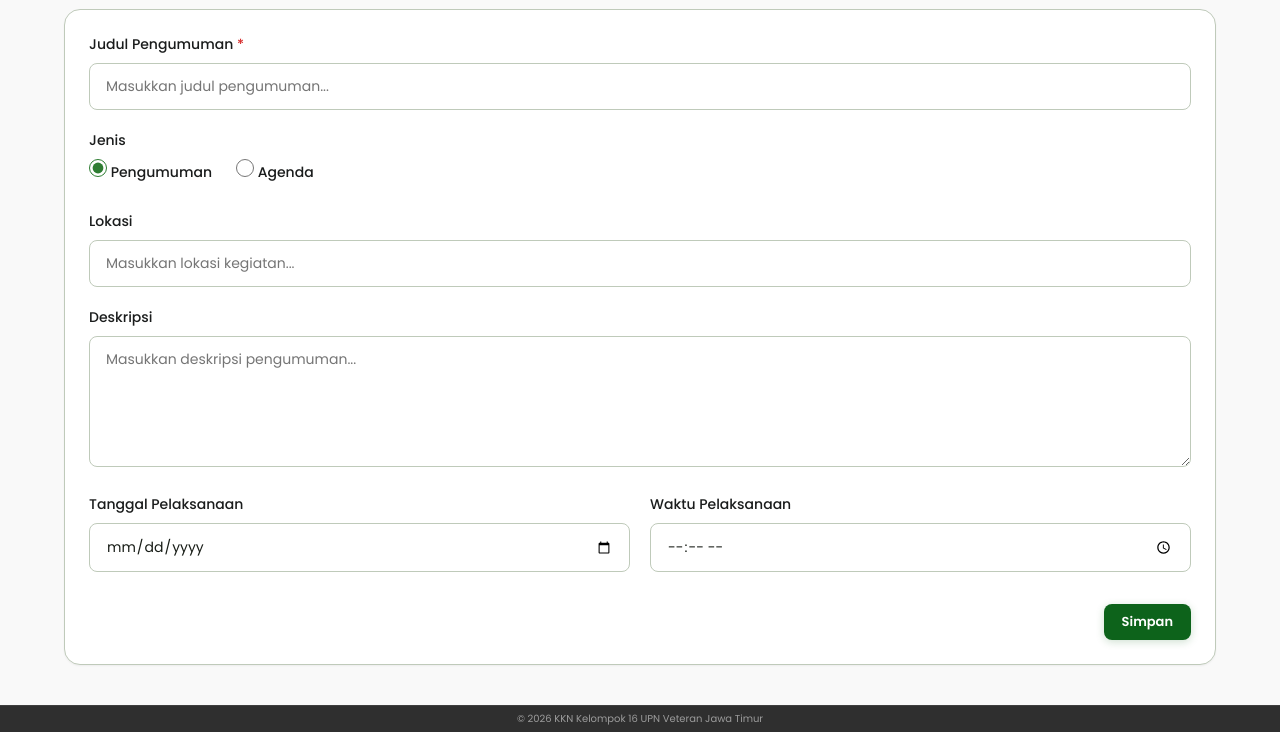
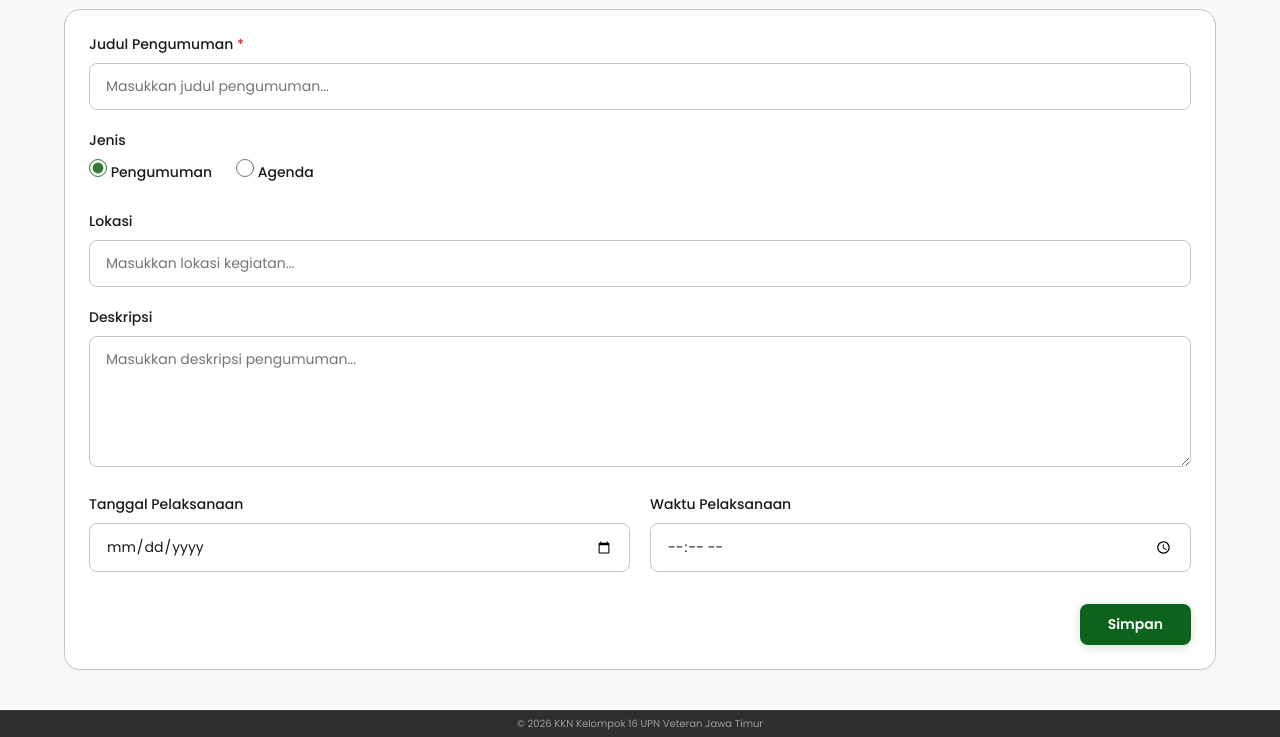
Before and after one commit to Dian2207/website-kkn, a Flask app: page /admin/tambah-pengumuman in a window 1280 px wide. Shown: the part 212-949 px from the top of the page. Run offline with Flask 3, Linux system fonts and the light colour scheme; the visitor is signed in with stand-in values (Sample User, id 1); some libraries are stand-ins or nearby versions.

Commit message:
button_save

```diff
--- a/static/static_admin/css/tambah_berita.css
+++ b/static/static_admin/css/tambah_berita.css
@@ -311,7 +311,7 @@ body {
     font-weight: 600;
     font-size: 13px;
     height: 38px;
-    min-width: 110px;
+    width: 100%;
     transition: .3s;
     font-family: 'Poppins', sans-serif;
     display: inline-flex;
@@ -320,6 +320,7 @@ body {
     gap: 6px;
     text-decoration: none;
 }
+
 
 .btn-save {
     background: #2f6f3e;
--- a/static/static_admin/css/tambah_pengumuman.css
+++ b/static/static_admin/css/tambah_pengumuman.css
@@ -425,20 +425,21 @@ padding-top: 10px;
     margin-top: 8px;
 }
 .btn-save {
-    display: flex;
+    display: inline-flex;
     align-items: center;
     justify-content: center;
-    gap: 6px;
-    padding: 8px 18px;
+    gap: 8px;
+    padding: 10px 28px;          /* ukuran baru */
+    background: #0D631B;
+    color: #fff;
+    border: none;
     border-radius: 8px;
-    font-size: 13px;
+    font-size: 14px;             /* ukuran font baru */
     font-weight: 600;
     font-family: 'Poppins', sans-serif;
-    border: none;
     cursor: pointer;
     transition: all 0.3s ease;
     text-decoration: none;
-    flex: 0 0 auto;            /* jangan memenuhi lebar */
 }
 .btn-save {
     background: #0D631B;
```
